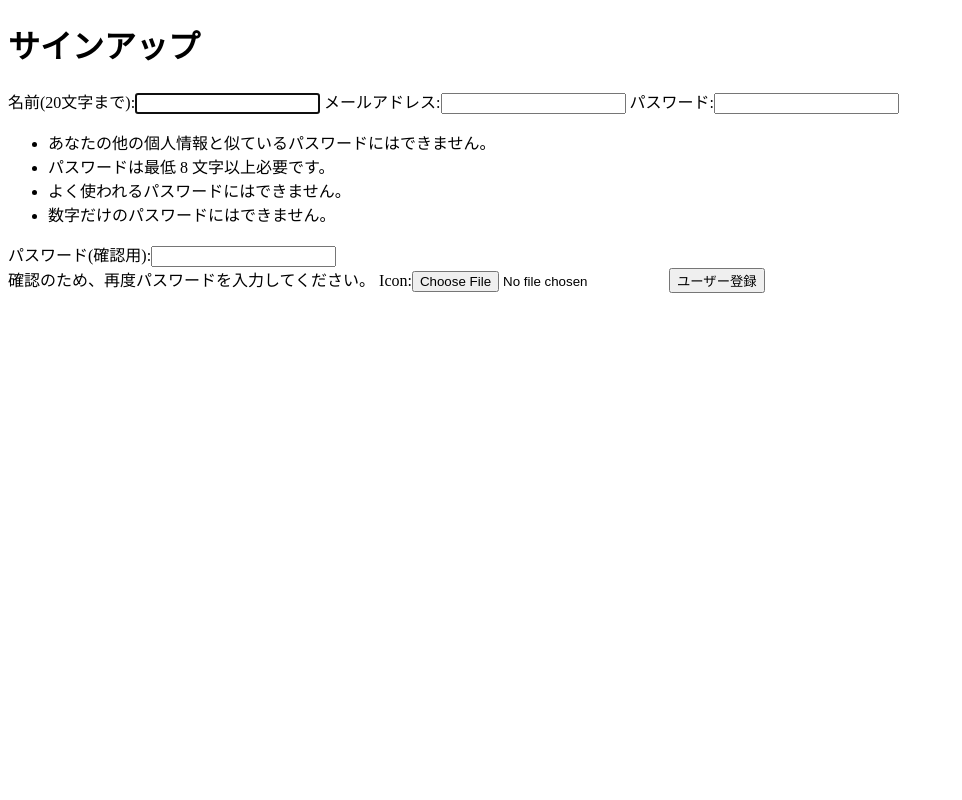
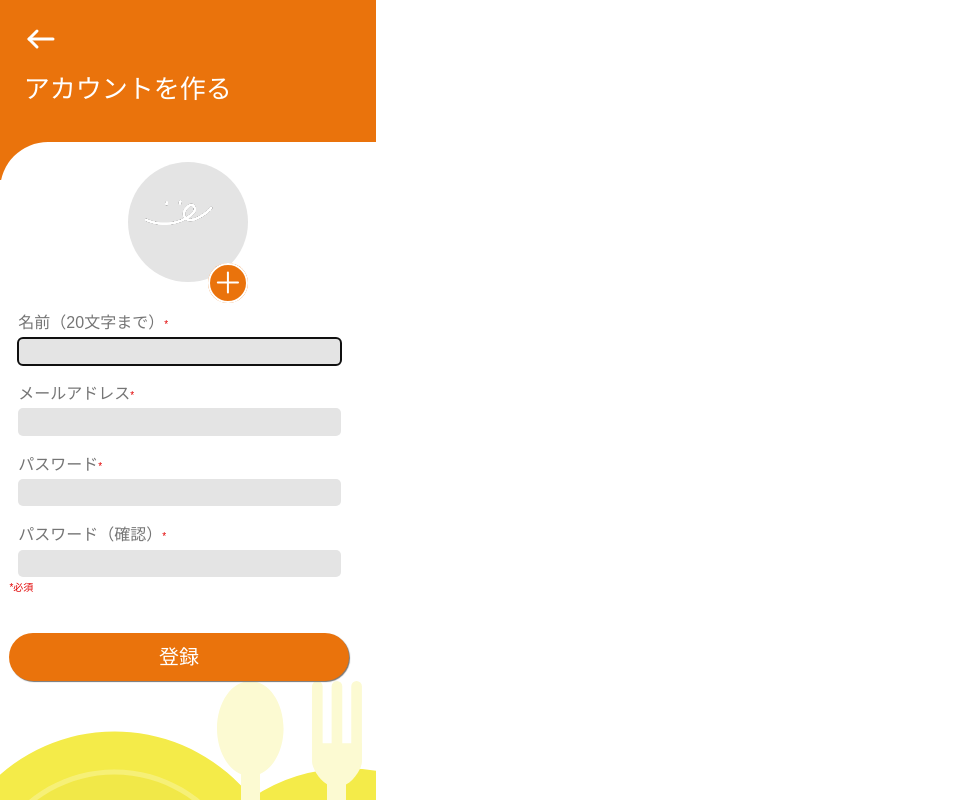
Before and after one commit to masudataichi/demiaintern, a Django app: page /signup in a window 1280 px wide. Shown: the whole page, without its empty margins (0-962 px from the left). Run offline with Django 3.2, Linux system fonts and the light colour scheme; some libraries are stand-ins or nearby versions.

Commit message:
finished signup page. setting.pyにwidgets_tweaksを追加

```diff
--- /dev/null
+++ b/intern_project/cookapp/static/css/signup.css
@@ -0,0 +1,539 @@
+/* ------------------------------ リセットCSS　------------------------------------------ */
+/*! destyle.css v3.0.0 | MIT License | https://github.com/nicolas-cusan/destyle.css */
+
+/* Reset box-model and set borders */
+/* ============================================ */
+
+*,
+::before,
+::after {
+  box-sizing: border-box;
+  border-style: solid;
+  border-width: 0;
+}
+
+/* Document */
+/* ============================================ */
+
+/**
+ * 1. Correct the line height in all browsers.
+ * 2. Prevent adjustments of font size after orientation changes in iOS.
+ * 3. Remove gray overlay on links for iOS.
+ */
+
+html {
+  line-height: 1.15; /* 1 */
+  -webkit-text-size-adjust: 100%; /* 2 */
+  -webkit-tap-highlight-color: transparent; /* 3*/
+}
+
+/* Sections */
+/* ============================================ */
+
+/**
+ * Remove the margin in all browsers.
+ */
+
+body {
+  margin: 0;
+}
+
+/**
+ * Render the `main` element consistently in IE.
+ */
+
+main {
+  display: block;
+}
+
+/* Vertical rhythm */
+/* ============================================ */
+
+p,
+table,
+blockquote,
+address,
+pre,
+iframe,
+form,
+figure,
+dl {
+  margin: 0;
+}
+
+/* Headings */
+/* ============================================ */
+
+h1,
+h2,
+h3,
+h4,
+h5,
+h6 {
+  font-size: inherit;
+  font-weight: inherit;
+  margin: 0;
+}
+
+/* Lists (enumeration) */
+/* ============================================ */
+
+ul,
+ol {
+  margin: 0;
+  padding: 0;
+  list-style: none;
+}
+
+/* Lists (definition) */
+/* ============================================ */
+
+dt {
+  font-weight: bold;
+}
+
+dd {
+  margin-left: 0;
+}
+
+/* Grouping content */
+/* ============================================ */
+
+/**
+ * 1. Add the correct box sizing in Firefox.
+ * 2. Show the overflow in Edge and IE.
+ */
+
+hr {
+  box-sizing: content-box; /* 1 */
+  height: 0; /* 1 */
+  overflow: visible; /* 2 */
+  border-top-width: 1px;
+  margin: 0;
+  clear: both;
+  color: inherit;
+}
+
+/**
+ * 1. Correct the inheritance and scaling of font size in all browsers.
+ * 2. Correct the odd `em` font sizing in all browsers.
+ */
+
+pre {
+  font-family: monospace, monospace; /* 1 */
+  font-size: inherit; /* 2 */
+}
+
+address {
+  font-style: inherit;
+}
+
+/* Text-level semantics */
+/* ============================================ */
+
+/**
+ * Remove the gray background on active links in IE 10.
+ */
+
+a {
+  background-color: transparent;
+  text-decoration: none;
+  color: inherit;
+}
+
+/**
+ * 1. Remove the bottom border in Chrome 57-
+ * 2. Add the correct text decoration in Chrome, Edge, IE, Opera, and Safari.
+ */
+
+abbr[title] {
+  text-decoration: underline dotted; /* 2 */
+}
+
+/**
+ * Add the correct font weight in Chrome, Edge, and Safari.
+ */
+
+b,
+strong {
+  font-weight: bolder;
+}
+
+/**
+ * 1. Correct the inheritance and scaling of font size in all browsers.
+ * 2. Correct the odd `em` font sizing in all browsers.
+ */
+
+code,
+kbd,
+samp {
+  font-family: monospace, monospace; /* 1 */
+  font-size: inherit; /* 2 */
+}
+
+/**
+ * Add the correct font size in all browsers.
+ */
+
+small {
+  font-size: 80%;
+}
+
+/**
+ * Prevent `sub` and `sup` elements from affecting the line height in
+ * all browsers.
+ */
+
+sub,
+sup {
+  font-size: 75%;
+  line-height: 0;
+  position: relative;
+  vertical-align: baseline;
+}
+
+sub {
+  bottom: -0.25em;
+}
+
+sup {
+  top: -0.5em;
+}
+
+/* Replaced content */
+/* ============================================ */
+
+/**
+ * Prevent vertical alignment issues.
+ */
+
+svg,
+img,
+embed,
+object,
+iframe {
+  vertical-align: bottom;
+}
+
+/* Forms */
+/* ============================================ */
+
+/**
+ * Reset form fields to make them styleable.
+ * 1. Make form elements stylable across systems iOS especially.
+ * 2. Inherit text-transform from parent.
+ */
+
+button,
+input,
+optgroup,
+select,
+textarea {
+  -webkit-appearance: none; /* 1 */
+  appearance: none;
+  vertical-align: middle;
+  color: inherit;
+  font: inherit;
+  background: transparent;
+  padding: 0;
+  margin: 0;
+  border-radius: 0;
+  text-align: inherit;
+  text-transform: inherit; /* 2 */
+}
+
+/**
+ * Reset radio and checkbox appearance to preserve their look in iOS.
+ */
+
+[type="checkbox"] {
+  -webkit-appearance: checkbox;
+  appearance: checkbox;
+}
+
+[type="radio"] {
+  -webkit-appearance: radio;
+  appearance: radio;
+}
+
+/**
+ * Correct cursors for clickable elements.
+ */
+
+button,
+[type="button"],
+[type="reset"],
+[type="submit"] {
+  cursor: pointer;
+}
+
+button:disabled,
+[type="button"]:disabled,
+[type="reset"]:disabled,
+[type="submit"]:disabled {
+  cursor: default;
+}
+
+/**
+ * Improve outlines for Firefox and unify style with input elements & buttons.
+ */
+
+:-moz-focusring {
+  outline: auto;
+}
+
+select:disabled {
+  opacity: inherit;
+}
+
+/**
+ * Remove padding
+ */
+
+option {
+  padding: 0;
+}
+
+/**
+ * Reset to invisible
+ */
+
+fieldset {
+  margin: 0;
+  padding: 0;
+  min-width: 0;
+}
+
+legend {
+  padding: 0;
+}
+
+/**
+ * Add the correct vertical alignment in Chrome, Firefox, and Opera.
+ */
+
+progress {
+  vertical-align: baseline;
+}
+
+/**
+ * Remove the default vertical scrollbar in IE 10+.
+ */
+
+textarea {
+  overflow: auto;
+}
+
+/**
+ * Correct the cursor style of increment and decrement buttons in Chrome.
+ */
+
+[type="number"]::-webkit-inner-spin-button,
+[type="number"]::-webkit-outer-spin-button {
+  height: auto;
+}
+
+/**
+ * 1. Correct the outline style in Safari.
+ */
+
+[type="search"] {
+  outline-offset: -2px; /* 1 */
+}
+
+/**
+ * Remove the inner padding in Chrome and Safari on macOS.
+ */
+
+[type="search"]::-webkit-search-decoration {
+  -webkit-appearance: none;
+}
+
+/**
+ * 1. Correct the inability to style clickable types in iOS and Safari.
+ * 2. Fix font inheritance.
+ */
+
+::-webkit-file-upload-button {
+  -webkit-appearance: button; /* 1 */
+  font: inherit; /* 2 */
+}
+
+/**
+ * Clickable labels
+ */
+
+label[for] {
+  cursor: pointer;
+}
+
+/* Interactive */
+/* ============================================ */
+
+/*
+ * Add the correct display in Edge, IE 10+, and Firefox.
+ */
+
+details {
+  display: block;
+}
+
+/*
+ * Add the correct display in all browsers.
+ */
+
+summary {
+  display: list-item;
+}
+
+/*
+ * Remove outline for editable content.
+ */
+
+[contenteditable]:focus {
+  outline: auto;
+}
+
+/* Tables */
+/* ============================================ */
+
+/**
+1. Correct table border color inheritance in all Chrome and Safari.
+*/
+
+table {
+  border-color: inherit; /* 1 */
+}
+
+caption {
+  text-align: left;
+}
+
+td,
+th {
+  vertical-align: top;
+  padding: 0;
+}
+
+th {
+  text-align: left;
+  font-weight: bold;
+}
+
+
+/* ------------------------------ ここから記入 -------------------------------------------*/
+html {
+    width: 376px;
+    margin: 0px;
+}
+
+body {
+    width: 100%;
+    margin: 0;
+    font-family: "ヒラギノ丸ゴ Pro W4", "Hiragino Kaku Gothic Pro","HG丸ｺﾞｼｯｸM-PRO","HGMaruGothicMPRO", sans-serif;
+}
+
+.container {
+    margin: 0 auto;
+    width: 95%;
+}
+
+.header-wrapper {
+    background-color: #ea730c;
+    height: 20%;
+    padding: 15px;
+    padding-bottom: 20%;
+    position: relative;
+    z-index: 10;
+}
+
+.header-arrow {
+    padding-bottom: 10px;
+}
+
+h1 {
+    font-size: 26px;
+    color: #fff;
+}
+
+main {
+    border-top-left-radius: 50%;
+}
+
+.main-wrapper {
+    border-top-left-radius: 3rem;
+    position: relative;
+    z-index: 10;
+    margin-top: -10%;
+    background-color: #fff;
+}
+
+form {
+    padding-top: 20px;
+}
+
+.icon-form {
+    margin: 0 auto;
+    width: 120px;
+    height: 120px;
+    background-color: #e4e4e4;
+    border-radius: 50%;
+    margin-bottom: 2rem;
+}
+
+.input-icon-file {
+    text-align: right;
+}
+
+.signup-form {
+    margin-top: 20px;
+}
+
+.form-hidden {
+    display: none;
+}
+
+.form-font {
+    color: #757575;
+    font-size: 1rem;
+}
+
+.form-label {
+    margin-top: 5px;
+    width: 95%;
+    background-color: #e4e4e4;
+    border-color: #fff;
+    border-radius: 5px;
+    box-shadow: none;
+    height: 1.7rem;
+
+}
+
+.required-mark {
+    color: #e10000;
+    font-size: 10px;
+}
+
+.button {
+    margin-top: 10%;
+}
+
+button {
+    -moz-appearance: none;
+    -webkit-appearance: none;
+    appearance: none;
+
+    padding: 0.8rem;
+    background-color: #ea730c;
+    font-size: 20px;
+    color: #fff;
+    width: 95%;
+    border-radius: 3rem;
+    text-align: center;
+    box-shadow: 1px 1px 1px #757575;
+}
+
+footer {
+    position: fixed;
+    z-index: 0;
+}
--- a/intern_project/cookapp/templates/cookapp/signup.html
+++ b/intern_project/cookapp/templates/cookapp/signup.html
@@ -1,14 +1,50 @@
+{% load static %}
+{% load widget_tweaks %}
 <!doctype html>
 <html lang="ja">
+    <link rel="stylesheet" href="static/css/signup.css">
 <head>
     <meta charset="utf-8">
 </head>
 <body>
-    <h1>サインアップ</h1>
-    <form method = "post" enctype = "multipart/form-data">
-    {% csrf_token %}
-    {{form}}
-    <button type = "submit">ユーザー登録</button>
-    </form>
+    <header >
+        <div class="header-wrapper">
+            <div class="header-arrow"><a href="{% url 'top' %}"><img src="{% static 'svg/←.svg' %}" alt=""></a></div>
+            <h1 class="container">アカウントを作る</h1>
+        </div>
+    </header>
+    <main>
+        <div class="main-wrapper">
+            <form method = "post" enctype = "multipart/form-data" >
+                    {% csrf_token %}
+                <div class="icon-form">
+                    <img src="{% static 'png/ロゴ顔だけ.png' %}" alt="">
+                    <label for="id_icon"><div class="input-icon-file"><img src="{% static 'svg/グループ 3.svg' %}" alt=""></div></label>
+                    {{form.icon|add_class:"form-hidden"}}
+                </div>
+                <div class="container signup-form">
+                    <div class="container form-font">名前（20文字まで）<span class="required-mark">*</span></div>
+                    <div class="container ">{{form.username|add_class:"form-label"}}</div>
+                </div>
+                <div class="container signup-form">
+                    <div class="container form-font">メールアドレス<span class="required-mark">*</span></div>
+                    <div class="container ">{{form.email|add_class:"form-label"}}</div>
+                </div>
+                <div class="container signup-form">
+                    <div class="container form-font">パスワード<span class="required-mark">*</span></div>
+                    <div class="container ">{{form.password1|add_class:"form-label"}}</div>
+                </div>
+                <div class="container signup-form">
+                    <div class="container form-font">パスワード（確認）<span class="required-mark">*</span></div>
+                    <div class="container ">{{form.password2|add_class:"form-label"}}</div>
+                </div>
+                <div class="container"><span class="container required-mark">*必須</span></div>
+                <div class="container button"><button type = "submit" >登録</button></div>
+            </form>
+        </div>
+    </main>
+    <footer class="">
+        <img src="{% static 'svg/背景（カトラリー）.svg' %}" >
+    </footer>
 </body>
 </html>
--- a/intern_project/intern_project/settings.py
+++ b/intern_project/intern_project/settings.py
@@ -37,7 +37,8 @@ INSTALLED_APPS = [
     'django.contrib.sessions',
     'django.contrib.messages',
     'django.contrib.staticfiles',
-    'cookapp.apps.CookappConfig'
+    'cookapp.apps.CookappConfig',
+    'widget_tweaks',
 
 ]
 
```
Also changed, not shown: intern_project/cookapp/forms.py (line endings or trailing spaces), intern_project/cookapp/static/png/ロゴ顔だけ.png (added), intern_project/cookapp/static/svg/←.svg (added), intern_project/cookapp/static/svg/グループ 3.svg (added), intern_project/cookapp/static/svg/背景（カトラリー）.svg (added).
